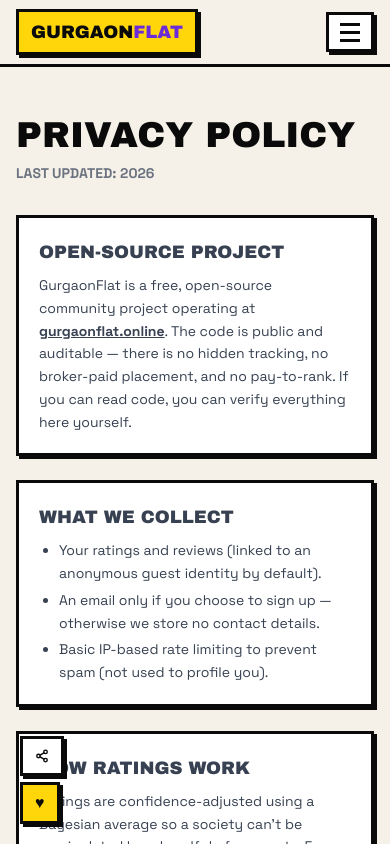
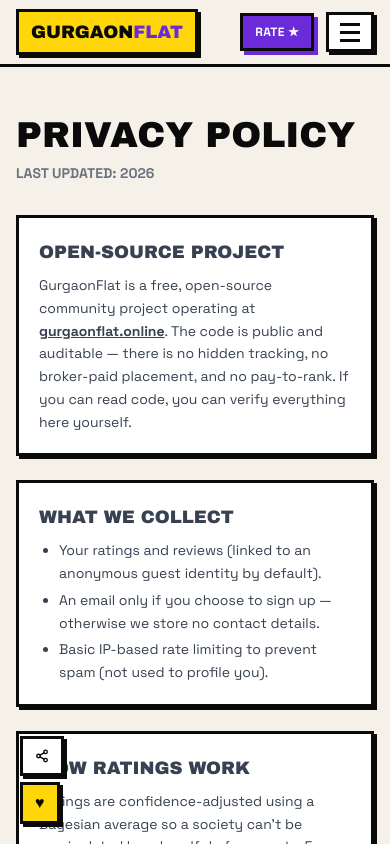
Before and after one commit to creation22/society_tier, a React (Vite) app in the folder client/: page /privacy in a window 390 px wide. Shown: the top 844 px of the page. Built offline with nearby package versions, Linux system fonts and the light colour scheme; no server answers.

Commit message:
feat(navbar): show Rate button on mobile (compact 'Rate ★')

```diff
--- a/client/src/components/Navbar.jsx
+++ b/client/src/components/Navbar.jsx
@@ -43,16 +43,17 @@ export default function Navbar() {
 
           <Link
             to="/societies?openRate=1"
-            className="brutal-btn hidden bg-accent text-white shadow-brutal-accent sm:inline-flex"
+            className="brutal-btn ml-auto bg-accent text-white shadow-brutal-accent !px-3 !py-2 text-xs sm:ml-0 sm:!px-5 sm:!py-2.5 sm:text-sm"
           >
-            Rate Your Society
+            <span className="sm:hidden">Rate ★</span>
+            <span className="hidden sm:inline">Rate Your Society</span>
           </Link>
 
           <button
             aria-label="Open menu"
             aria-expanded={menuOpen}
             onClick={() => setMenuOpen(true)}
-            className="brutal-btn ml-auto flex h-10 w-12 !px-0 sm:ml-3"
+            className="brutal-btn flex h-10 w-12 shrink-0 !px-0 sm:ml-3"
           >
             <span className="flex w-5 flex-col gap-[5px]">
               <span className="h-[3px] w-full bg-ink" />
```
